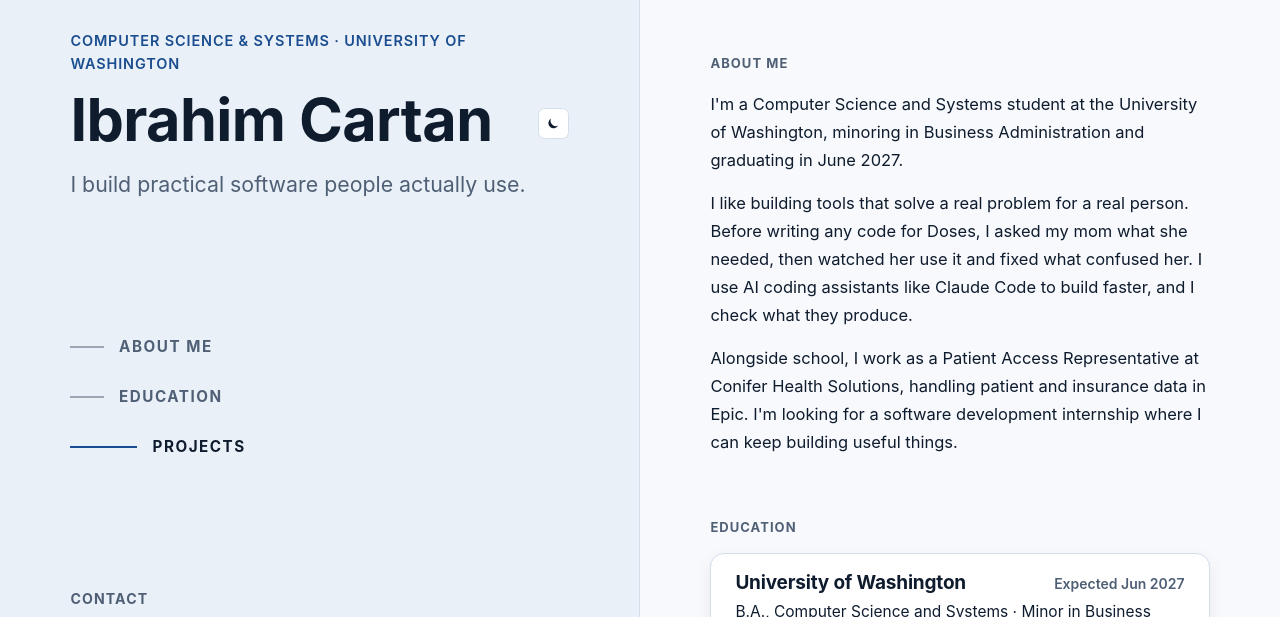
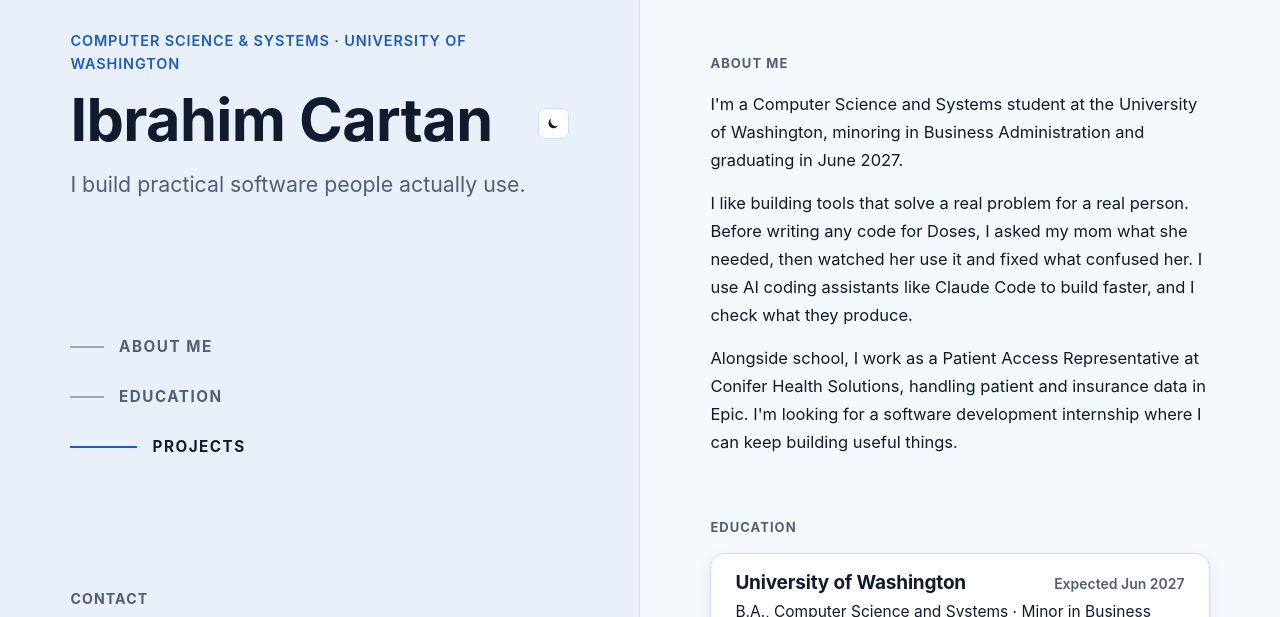
Before and after one commit to IbrahimCartan/IbrahimCartan.github.io, a plain HTML site: page index.html in a window 1280 px wide. Shown: the top 617 px of the page. Drawn offline with Linux system fonts and the light colour scheme.

Commit message:
Light mode: richer accent, all pale blues mixed from it

```diff
--- a/styles.css
+++ b/styles.css
@@ -1,13 +1,13 @@
 :root {
-  --bg: #f7f9fc;
-  --panel: #eaf0f7;
+  --bg: #f5f8fc;
+  --panel: #eaf0fa;
   --surface: #ffffff;
   --text: #0f1c2e;
   --muted: #4f5f75;
-  --border: #d5dfeb;
-  --accent: #1a4d8f;
+  --border: #cfddf3;
+  --accent: #1b5bc6;
   --accent-text: #ffffff;
-  --accent-soft: #e1ebf7;
+  --accent-soft: #dfe8f7;
   --shadow: 0 1px 2px rgba(16, 24, 40, .05), 0 6px 18px rgba(16, 24, 40, .06);
   color-scheme: light;
 }
```
Also changed, not shown: index.html (line endings or trailing spaces), projects.html (line endings or trailing spaces).
